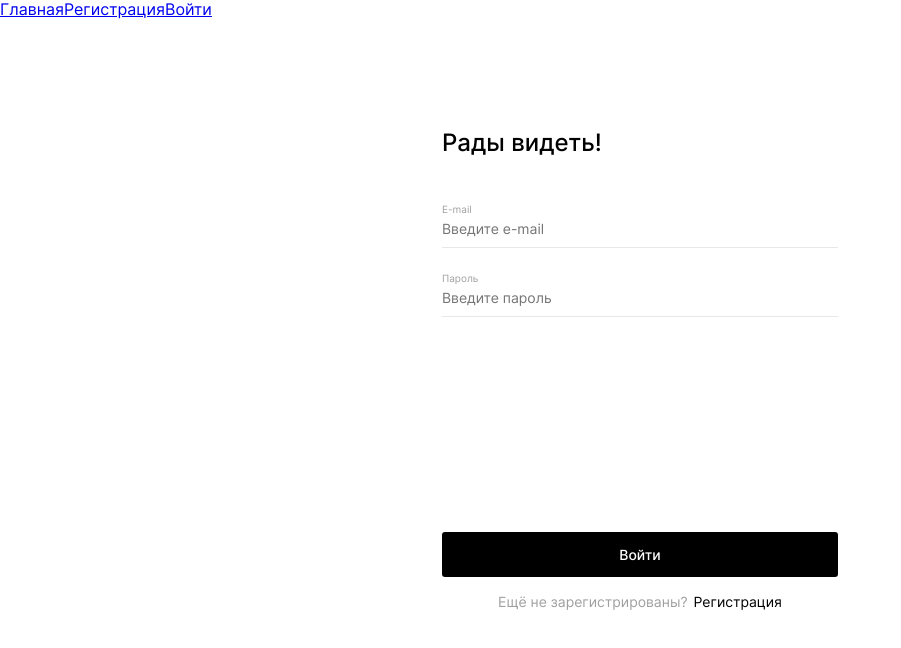
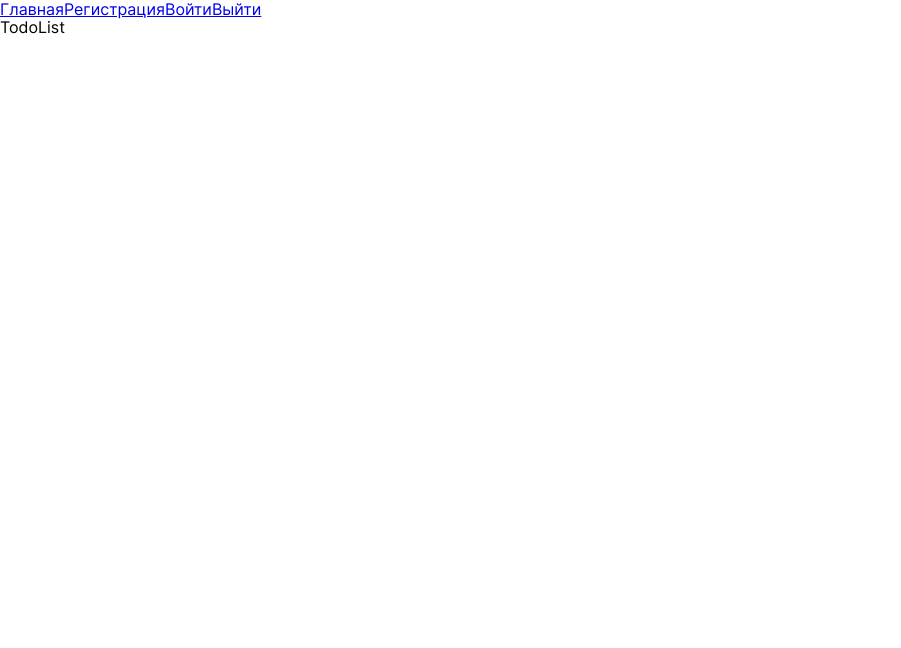
Before and after one commit to codelnd/test-task-apricode, a React (Create React App) app: page / in a window 1280 px wide. Before the commit this address led to /signin. Shown: the top 648 px of the page, without its empty margins (0-901 px from the left). Built offline with nearby package versions, Linux system fonts and the light colour scheme; sample sign-in values are in the browser's storage.

Commit message:
feat: вынести логику регистрации и логина в отдельные функции

```diff
--- a/db.json
+++ b/db.json
@@ -1,93 +1,4 @@
 {
   "users": [
-    {
-      "email": "ff@ya.tu",
-      "password": "$2a$10$ItHmzU7jSr31ioGQQ470wuTrsdiylb.qEE8vShzwUXUrIiP5H5Vm6",
-      "id": 1
-    },
-    {
-      "email": "Den@ya.ru",
-      "password": "$2a$10$8bXXvdNUq.tjnNTCnriGJeJnGdrcPBudexEsuCqP7YUwxdmdCAkP2",
-      "todos": [],
-      "id": 2
-    },
-    {
-      "email": "Den2@ya.ru",
-      "password": "$2a$10$jdbvO2QfcG2eiFdg7UusHeFWtXAai3a2fVDNSjA73Qj0XcO7s/PCW",
-      "todos": [],
-      "id": 3
-    },
-    {
-      "email": "Den3@ya.ru",
-      "password": "$2a$10$5BvYNENfddptMp9c0Qj7L.v93g3ZLYiXRP37KDfeG2n8rXX1IvoBS",
-      "todos": [],
-      "id": 4
-    },
-    {
-      "email": "Den4@ya.ru",
-      "password": "$2a$10$A8vk1NR0byM5PgKwgSLvE..3.cjEgpTFS4OFxPgcm7872iszj/f4K",
-      "todos": [],
-      "id": 5
-    },
-    {
-      "email": "Den5@ya.ru",
-      "password": "$2a$10$d9VOK1xvtaG9sna8byM6CuTmLIgOaTpFu0vqwzC4aaJhewNhhRO.6",
-      "todos": [],
-      "id": 6
-    },
-    {
-      "email": "Den7@ya.ru",
-      "password": "$2a$10$zopiAtOoicMU8erI2EEJ4eK5ornFFpl4IQYG82./D4Ou/n32zSs1y",
-      "todos": [],
-      "id": 7
-    },
-    {
-      "email": "Den8@ya.ru",
-      "password": "$2a$10$5ei25SxFS5.1I0cZEmuRzuNBx5Dbdo.DfgPBv0Tgr5vHf0aOcE9FC",
-      "todos": [],
-      "id": 8
-    },
-    {
-      "email": "Den9@ya.ru",
-      "password": "$2a$10$C6OXxFsTrc73fFq8PUq5E.BnhRpZ7s3/q6DGG7e0H7RJvOPsTEA6u",
-      "todos": [],
-      "id": 9
-    },
-    {
-      "email": "Den@y.ru",
-      "password": "$2a$10$P0317KG8Rudo3eeszpErpOsdQMnRBAnVx8xZBwNxkKPeNwlPj.Bjy",
-      "todos": [],
-      "id": 10
-    },
-    {
-      "email": "D2@ya.ru",
-      "password": "$2a$10$6bm3wzV/ZgJu/zkR2eZrNOWc4VDAw3YT41RVXNSwN5HJ/przCppni",
-      "todos": [],
-      "id": 11
-    },
-    {
-      "email": "D3@ya.ru",
-      "password": "$2a$10$KAOpT12ANu5reKtbI7mioey61ges/YVllQcQKfGgaHda1MJ4w3nya",
-      "todos": [],
-      "id": 12
-    },
-    {
-      "email": "Den11@ya.ru",
-      "password": "$2a$10$2Q8r6KytOV79Tw2lU5eUGuHxAvg5LpJnLaleEGEekEYlM0rFNYbTC",
-      "todos": [],
-      "id": 13
-    },
-    {
-      "email": "D@q.ru",
-      "password": "$2a$10$PwJyn8liCfvzXZfBXQVgle5.gFGiHI/6eY18kP.ZMCskd7czkaMXi",
-      "todos": [],
-      "id": 14
-    },
-    {
-      "email": "D2@q.ru",
-      "password": "$2a$10$/vXm.R0mTrYSoIxP9xLf1.A.LMRJZeToi0HLveo8nT1ui.krUl9T2",
-      "todos": [],
-      "id": 15
-    }
   ]
 }
--- a/src/components/Header/Header.tsx
+++ b/src/components/Header/Header.tsx
@@ -1,12 +1,24 @@
 import React from "react";
-import { Link } from "react-router-dom";
+import { Link, useNavigate } from "react-router-dom";
+import { userStore } from "../../store/user";
 
 const Header = () => {
+  const navigate = useNavigate();
+
+  const handleLogout = () => {
+    localStorage.clear();
+    userStore.setLoggedIn(false);
+    navigate("/signin");
+  };
+
   return (
     <header>
       <Link to="/">Главная</Link>
       <Link to="/signup">Регистрация</Link>
       <Link to="/signin">Войти</Link>
+      <Link onClick={handleLogout} to="/signin">
+        Выйти
+      </Link>
     </header>
   );
 };
--- a/src/components/Main/Auth/Auth.tsx
+++ b/src/components/Main/Auth/Auth.tsx
@@ -1,5 +1,5 @@
 import React, { PropsWithChildren, useEffect } from "react";
-import { Link, useNavigate } from "react-router-dom";
+import { Link, useLocation, useNavigate } from "react-router-dom";
 import { IAuthProps } from "../../../models/types";
 import "./Auth.scss";
 import axios from "axios";
@@ -20,49 +20,73 @@ const Auth = observer(
   }: PropsWithChildren<IAuthProps>) => {
     console.log(userStore);
     const navigate = useNavigate();
+    const location = useLocation();
 
     useEffect(() => {
       checkAuth();
     }, []);
 
+    function register(email: any, password: any) {
+      return axios
+        .post("http://localhost:3000/register", {
+          email,
+          password,
+        })
+        .then((res) => res.data);
+    }
+
+    function login(email: any, password: any) {
+      return axios
+        .post("http://localhost:3000/login", {
+          email,
+          password,
+        })
+        .then((res) => res.data);
+    }
+
+    function checkPath() {
+      if (location.pathname === "/signup" || location.pathname === "/signin") {
+        navigate("/");
+      } else {
+        navigate(location.pathname);
+      }
+    }
+
     function checkAuth() {
-      if (localStorage.getItem("currentEmail")) {
+      if (localStorage.getItem("currentUser")) {
         userStore.setLoggedIn(true);
+        checkPath();
       }
+    }
+
+    function handleData(res: any) {
+      localStorage.setItem("currentUser", JSON.stringify(res.user));
+      checkAuth();
+      userStore.addUser(res.user);
+      userStore.setLoggedIn(true);
+      navigate("/");
+    }
+
+    function handleLogin({ email, password }: any) {
+      login(email, password).then((res) => {
+        handleData(res);
+      });
+    }
+
+    function handleRegister({ email, password }: any) {
+      register(email, password).then((res) => {
+        handleData(res);
+      });
     }
 
     const handleSubmitLogin = (e: React.FormEvent) => {
       e.preventDefault();
-      axios
-        .post("http://localhost:3000/login", {
-          email: loginData.email,
-          password: loginData.password,
-        })
-        .then((res) => {
-          console.log(res.data.user);
-          localStorage.setItem(
-            "currentEmail",
-            JSON.stringify(res.data.user.email)
-          );
-          userStore.setLoggedIn(true);
-          navigate("/");
-        });
+      handleLogin(loginData);
     };
 
     const handleSubmitRegister = (e: React.FormEvent) => {
       e.preventDefault();
-      axios
-        .post("http://localhost:3000/register", {
-          email: registerData.email,
-          password: registerData.password,
-          todos: [],
-        })
-        .then((res) => {
-          localStorage.setItem("currentUser", JSON.stringify(res.data.user));
-          userStore.addUser(res.data.user);
-          userStore.setLoggedIn(true);
-          navigate("/");
-        });
+      handleRegister(registerData);
     };
 
     return (
```
